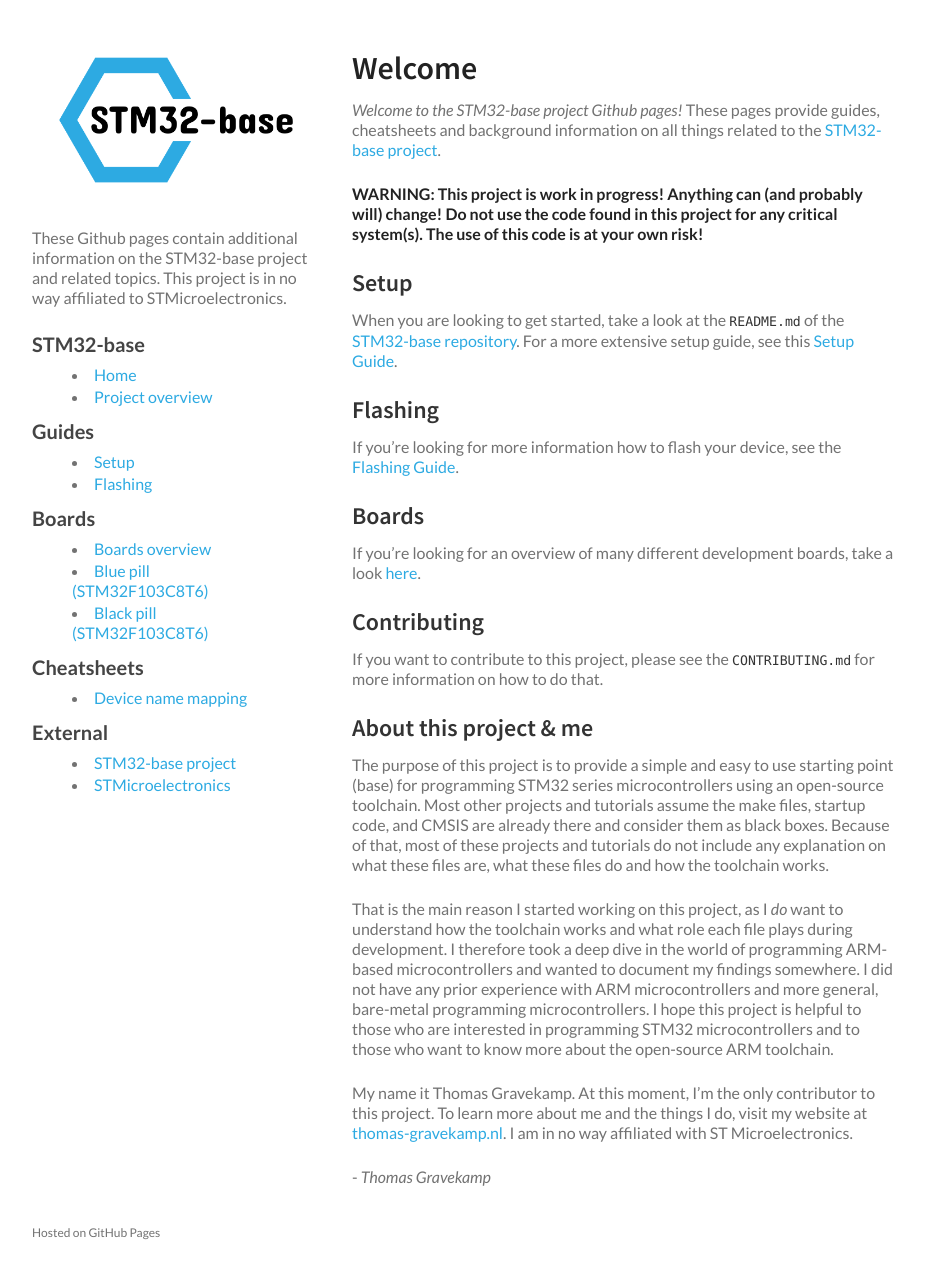
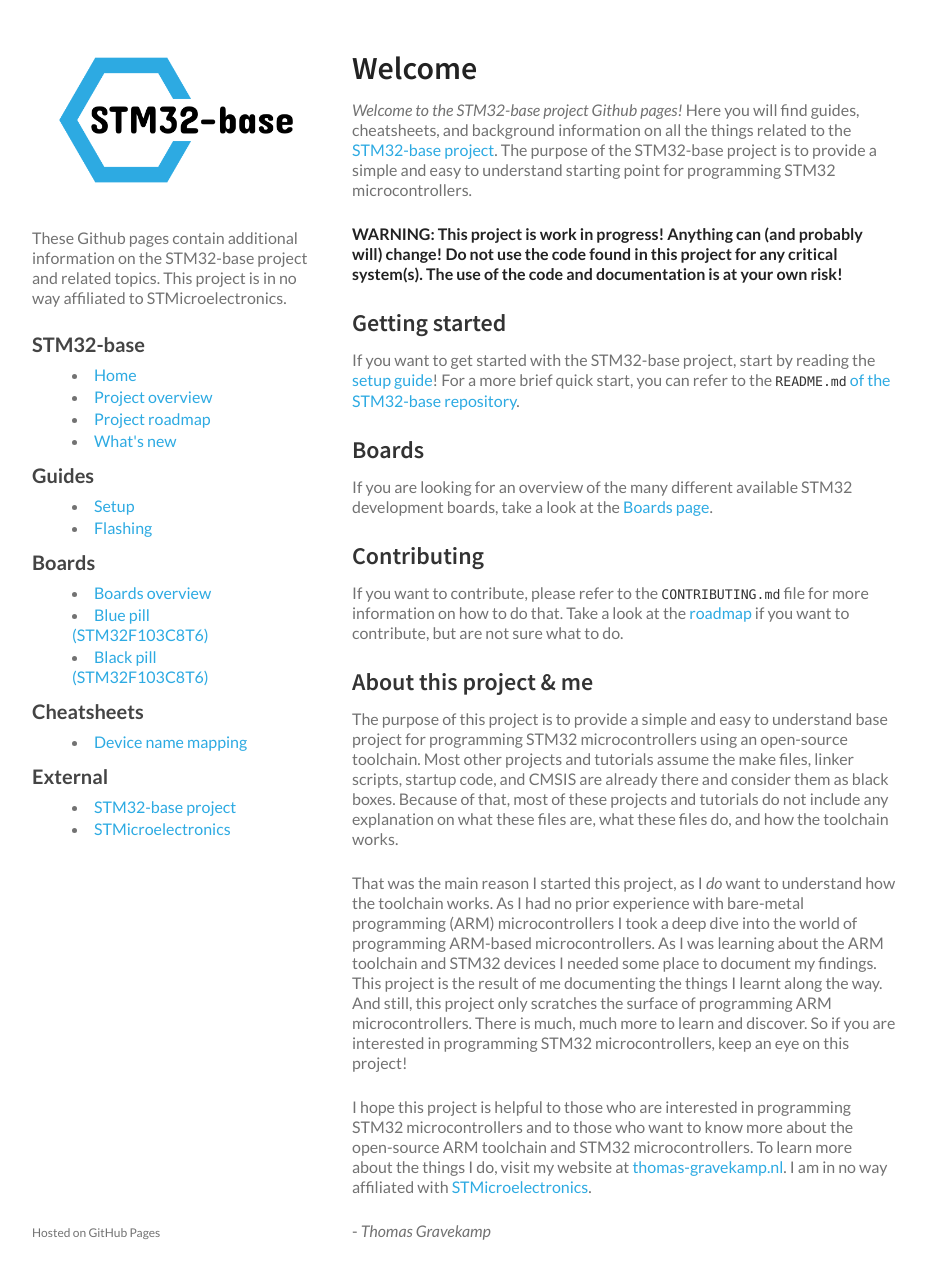
Before and after one commit to STM32-base/STM32-base.github.io, a Jekyll site: the page built from index.md, in a window 1280 px wide and 1313 px high. Shown: the top 1279 px of the window, without its empty margins (176-1102 px from the left). Built offline with Jekyll 4.4.1, drawn with Linux system fonts in a browser that asks for light colours; our own code applies the rules of GitHub Pages for plain Markdown files; comment, search, counter and statistics services are not loaded.

Commit message:
Update index, add roadmap and whats new pages.

```diff
--- a/_data/menus.yml
+++ b/_data/menus.yml
@@ -5,6 +5,10 @@
         url: "https://stm32-base.org"
       - page: "Project overview"
         url: "https://stm32-base.org/overview"
+      - page: "Project roadmap"
+        url: "https://stm32-base.org/roadmap"
+      - page: "What's new"
+        url: "https://stm32-base.org/whats-new"
 
   - title: "Guides"
     subitems:
--- a/index.md
+++ b/index.md
@@ -4,32 +4,28 @@
 
 # Welcome
 
-_Welcome to the STM32-base project Github pages!_ These pages provide guides, cheatsheets and background information on all things related to the [STM32-base project](https://github.com/STM32-base).
+_Welcome to the STM32-base project Github pages!_ Here you will find guides, cheatsheets, and background information on all the things related to the [STM32-base project](https://github.com/STM32-base). The purpose of the STM32-base project is to provide a simple and easy to understand starting point for programming STM32 microcontrollers.
 
-**WARNING: This project is work in progress! Anything can (and probably will) change! Do not use the code found in this project for any critical system(s). The use of this code is at your own risk!**
+**WARNING: This project is work in progress! Anything can (and probably will) change! Do not use the code found in this project for any critical system(s). The use of the code and documentation is at your own risk!**
 
-## Setup
+## Getting started
 
-When you are looking to get started, take a look at the `README.md` of the [STM32-base repository](https://github.com/STM32-base/STM32-base). For a more extensive setup guide, see this [Setup Guide]({{ site.url }}/guides/setup).
-
-## Flashing
-
-If you're looking for more information how to flash your device, see the [Flashing Guide]({{ site.url }}/guides/flashing).
+If you want to get started with the STM32-base project, start by reading the [setup guide]({{ site.url }}/guides/setup)! For a more brief quick start, you can refer to the [`README.md` of the STM32-base repository](https://github.com/STM32-base/STM32-base).
 
 ## Boards
 
-If you're looking for an overview of many different development boards, take a look [here]({{ site.url }}/boards).
+If you are looking for an overview of the many different available STM32 development boards, take a look at the [Boards page]({{ site.url }}/boards).
 
 ## Contributing
 
-If you want to contribute to this project, please see the [`CONTRIBUTING.md`](https://github.com/STM32-base/STM32-base/blob/master/CONTRIBUTING.md) for more information on how to do that.
+If you want to contribute, please refer to the [`CONTRIBUTING.md`](https://github.com/STM32-base/STM32-base/blob/master/CONTRIBUTING.md) file for more information on how to do that. Take a look at the [roadmap]({{ site.url }}/roadmap) if you want to contribute, but are not sure what to do.
 
 ## About this project & me
 
-The purpose of this project is to provide a simple and easy to use starting point (base) for programming STM32 series microcontrollers using an open-source toolchain. Most other projects and tutorials assume the make files, startup code, and CMSIS are already there and consider them as black boxes. Because of that, most of these projects and tutorials do not include any explanation on what these files are, what these files do and how the toolchain works.
+The purpose of this project is to provide a simple and easy to understand base project for programming STM32 microcontrollers using an open-source toolchain. Most other projects and tutorials assume the make files, linker scripts, startup code, and CMSIS are already there and consider them as black boxes. Because of that, most of these projects and tutorials do not include any explanation on what these files are, what these files do, and how the toolchain works.
 
-That is the main reason I started working on this project, as I _do_ want to understand how the toolchain works and what role each file plays during development. I therefore took a deep dive in the world of programming ARM-based microcontrollers and wanted to document my findings somewhere. I did not have any prior experience with ARM microcontrollers and more general, bare-metal programming microcontrollers. I hope this project is helpful to those who are interested in programming STM32 microcontrollers and to those who want to know more about the open-source ARM toolchain.
+That was the main reason I started this project, as I _do_ want to understand how the toolchain works. As I had no prior experience with bare-metal programming (ARM) microcontrollers I took a deep dive into the world of programming ARM-based microcontrollers. As I was learning about the ARM toolchain and STM32 devices I needed some place to document my findings. This project is the result of me documenting the things I learnt along the way. And still, this project only scratches the surface of programming ARM microcontrollers. There is much, much more to learn and discover. So if you are interested in programming STM32 microcontrollers, keep an eye on this project!
 
-My name it Thomas Gravekamp. At this moment, I'm the only contributor to this project. To learn more about me and the things I do, visit my website at [thomas-gravekamp.nl](https://thomas-gravekamp.nl/). I am in no way affiliated with ST Microelectronics.
+I hope this project is helpful to those who are interested in programming STM32 microcontrollers and to those who want to know more about the open-source ARM toolchain and STM32 microcontrollers. To learn more about the things I do, visit my website at [thomas-gravekamp.nl](https://thomas-gravekamp.nl). I am in no way affiliated with [STMicroelectronics](https://www.st.com).
 
  \- _Thomas Gravekamp_
```
Also changed, not shown: guides/setup.md (+1 -0 lines), roadmap.md (added, +21 -0 lines), whats-new.md (added, +13 -0 lines).
